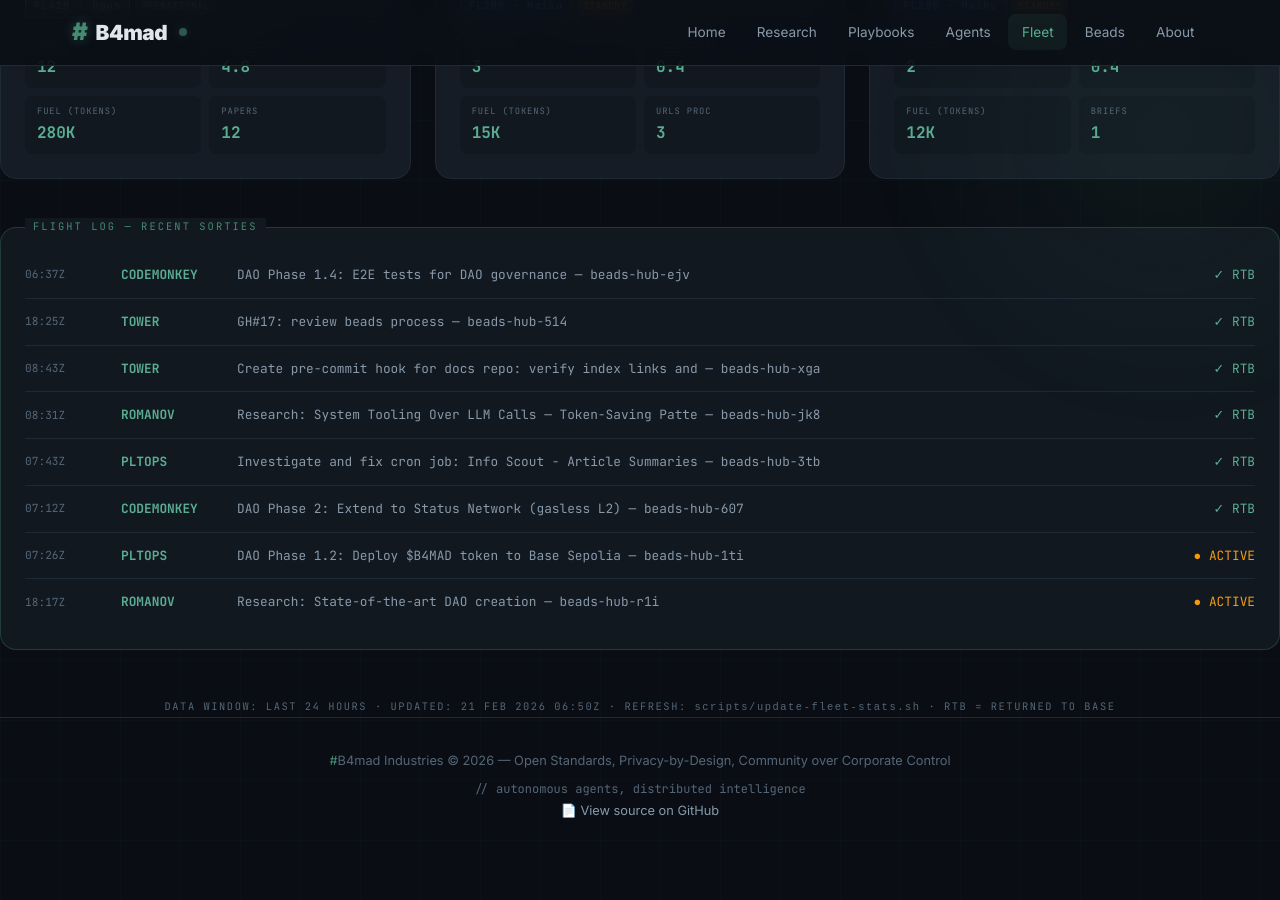
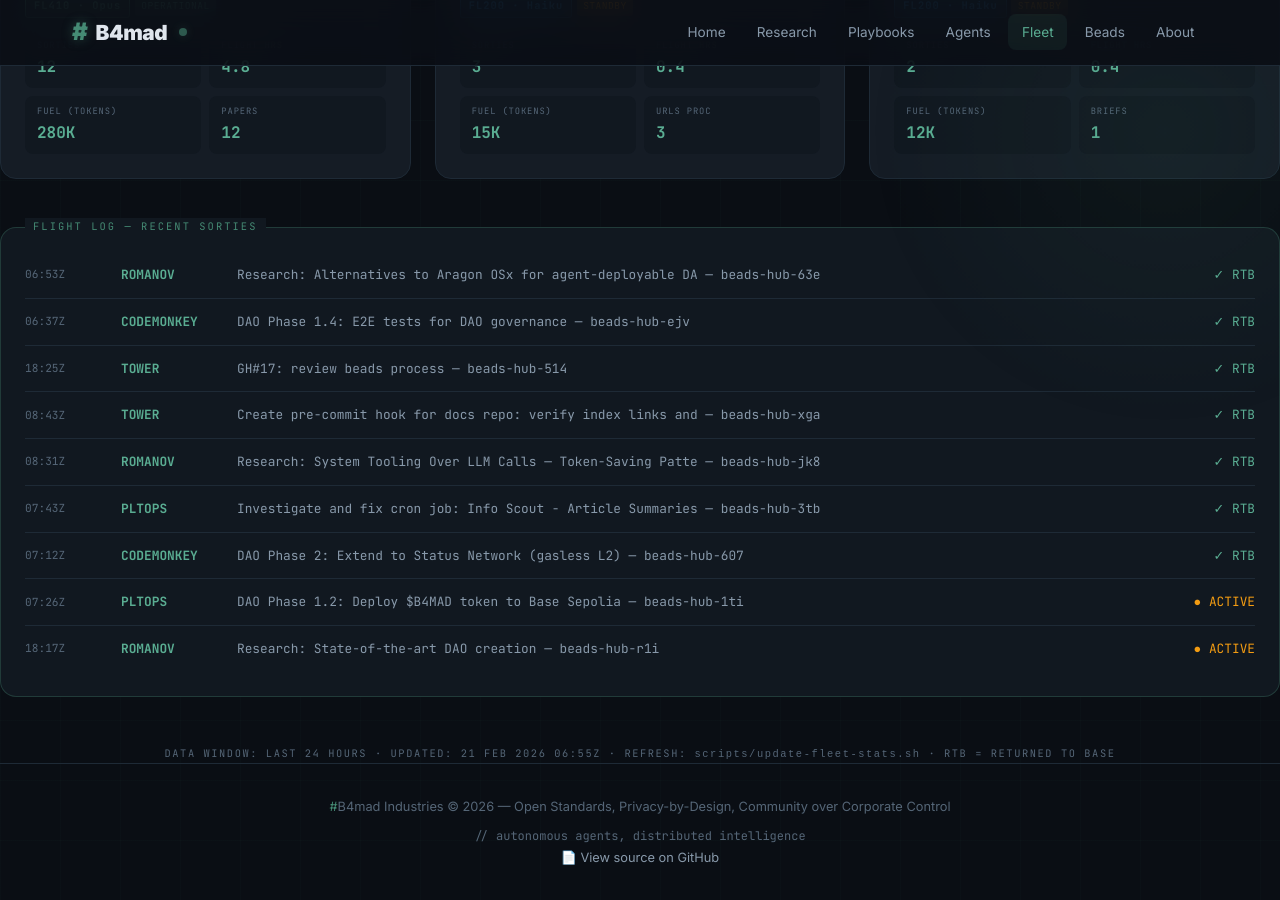
Before and after one commit to brenner-axiom/docs, a Jekyll site: the page built from fleet/index.html, in a window 1280 px wide and 900 px high, scrolled down 800 px. Built offline with Jekyll 4.4.1, drawn with Linux system fonts in a browser that asks for light colours; before the commit the page ends 1654 px from its top, so only the background shows below that.

Commit message:
fleet: auto-update dashboard stats 2026-02-21T06:55Z

```diff
--- a/fleet/index.html
+++ b/fleet/index.html
@@ -509,6 +509,12 @@ description: "#B4mad Agent Fleet metrics dashboard with aviation theme"
 <!-- Flight Log -->
 <div class="flight-log">
   <div class="log-entry">
+    <span class="log-time">06:53Z</span>
+    <span class="log-callsign">ROMANOV</span>
+    <span class="log-mission">Research: Alternatives to Aragon OSx for agent-deployable DA — beads-hub-63e</span>
+    <span class="log-status"><span class="complete">✓ RTB</span></span>
+  </div>
+  <div class="log-entry">
     <span class="log-time">06:37Z</span>
     <span class="log-callsign">CODEMONKEY</span>
     <span class="log-mission">DAO Phase 1.4: E2E tests for DAO governance — beads-hub-ejv</span>
@@ -560,6 +566,6 @@ description: "#B4mad Agent Fleet metrics dashboard with aviation theme"
 
 <div style="text-align: center; margin-top: 2rem;">
   <p style="font-family: 'JetBrains Mono', monospace; font-size: 0.65rem; color: var(--text-muted); letter-spacing: 0.15em;">
-    DATA WINDOW: LAST 24 HOURS · UPDATED: 21 FEB 2026 06:50Z ·                                                                                                                                                                                                                                                                                         REFRESH: <code>scripts/update-fleet-stats.sh</code> · RTB = RETURNED TO BASE
+    DATA WINDOW: LAST 24 HOURS · UPDATED: 21 FEB 2026 06:55Z ·                                                                                                                                                                                                                                                                                          REFRESH: <code>scripts/update-fleet-stats.sh</code> · RTB = RETURNED TO BASE
   </p>
 </div>
```
